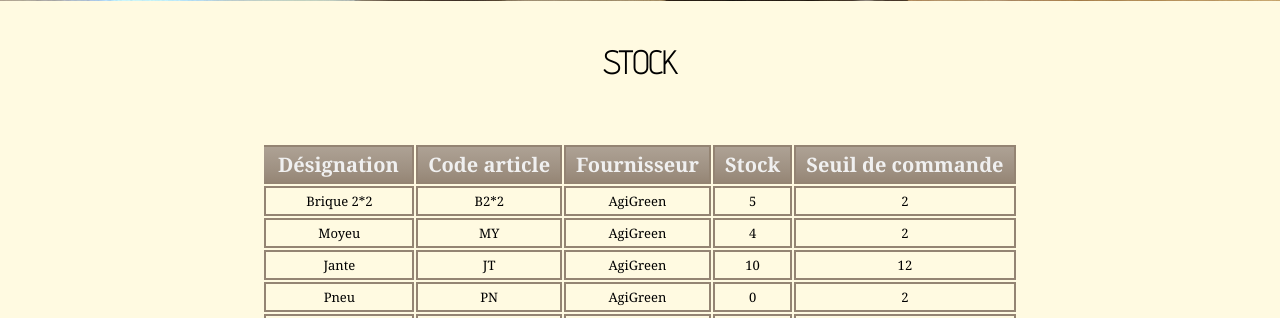
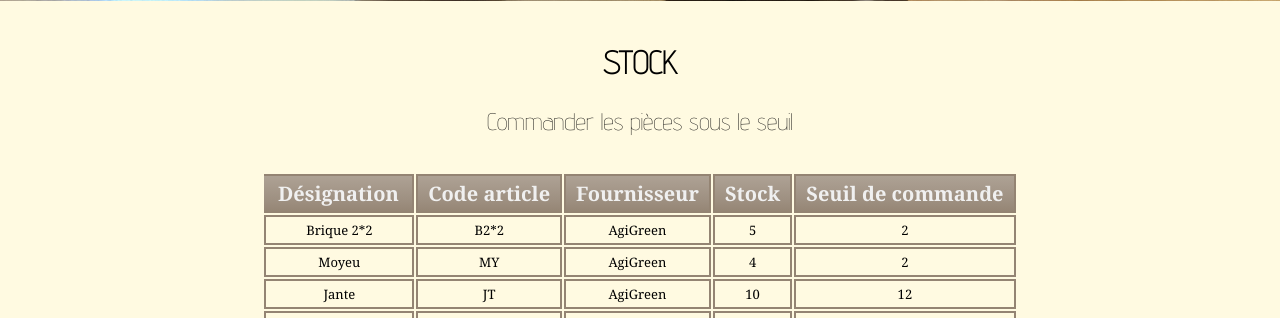
Before and after one commit to Lilaschabert/Projet-Info-EDI, a Flask app: page /stock in a window 1280 px wide. Shown: the part 559-877 px from the top of the page. Run offline with Flask 2, Linux system fonts and the light colour scheme; data comes from the database, SQL or seed files in the repository.

Commit message:
ajouts des liens entre pages

```diff
--- a/templates/page commande pieces.html
+++ b/templates/page commande pieces.html
@@ -9,7 +9,8 @@
 <div id ="mainBody">
 	<section id = "presentation">
 		<div id = "textIntro">
-		<h2>Commande de pièces en dessous du seuil</h2>
+			<h2>Commande de pièces en dessous du seuil</h2>
+			<li id="lienStock" class="listeliens"><a href='{{ url_for("stock") }}'>Retour aux stocks</a></li>
 		</div>
 	</section>
 
--- a/templates/page stock.html
+++ b/templates/page stock.html
@@ -9,7 +9,8 @@
 <div id ="mainBody">
 	<section id = "presentation">
 		<div id = "textIntro">
-		<h2>Stock</h2>
+			<h2>Stock</h2>
+			<li id="lienStock" class="listeliens"><a href='{{ url_for("commande_pieces") }}'>Commander les pièces sous le seuil</a></li>
 		</div>
 	</section>
 
```
